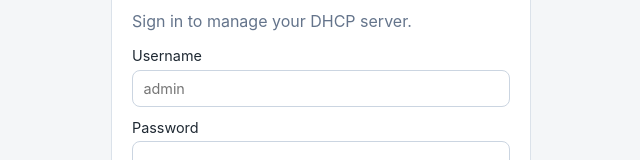
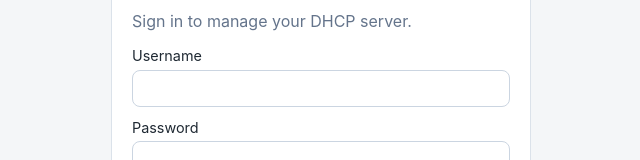
Before and after one commit to kdingo/dui, a React (Vite) app in the folder frontend/: page /login in a window 1280 px wide. Shown: the part 315-475 px from the top of the page, without its empty margins (319-959 px from the left). Built offline with nearby package versions, Linux system fonts and the light colour scheme; no server answers.

Commit message:
Remove user hint

```diff
--- a/frontend/src/pages/LoginPage.tsx
+++ b/frontend/src/pages/LoginPage.tsx
@@ -34,7 +34,6 @@ export function LoginPage() {
             <input
               value={username}
               onChange={(e) => setUsername(e.target.value)}
-              placeholder="admin"
               autoComplete="username"
             />
           </label>
```
